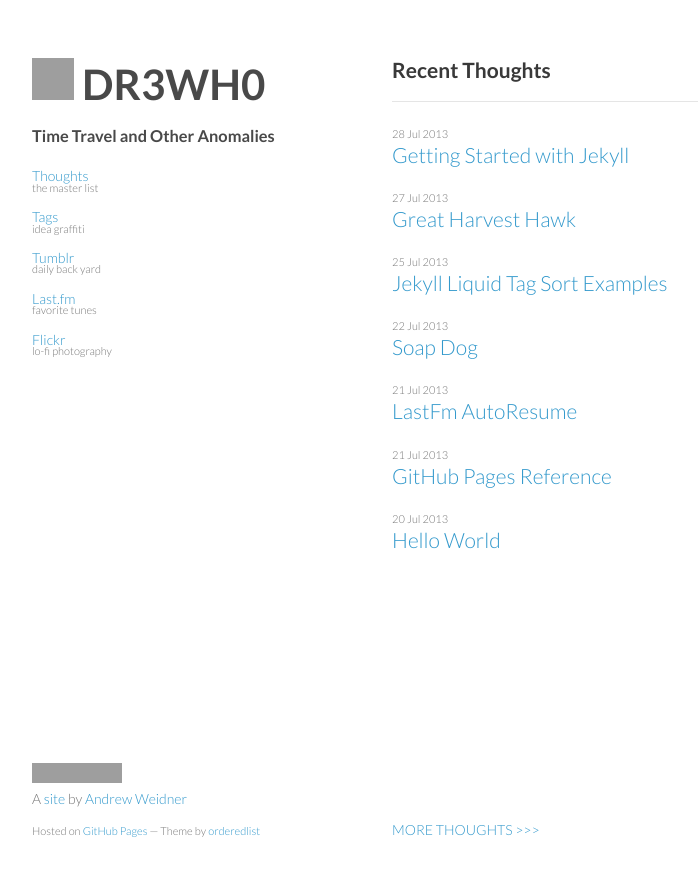
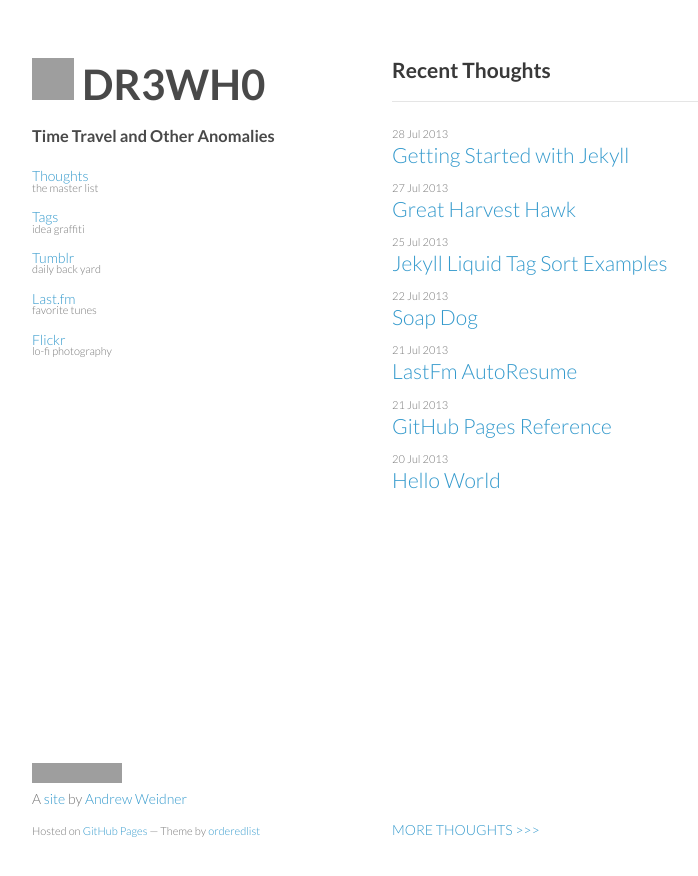
Before and after one commit to DR3WH0/DR3WH0.github.io, a Jekyll site: the page built from index.html, in a window 1280 px wide. Shown: the top 876 px of the page, without its empty margins (178-876 px from the left). Built offline with Jekyll 4.4.1, drawn with Linux system fonts in a browser that asks for light colours; Markdown is read by kramdown in place of the engine named in the settings; comment, search, counter and statistics services are not loaded; grey boxes are pictures that could not be loaded.

Commit message:
Update index.html

```diff
--- a/index.html
+++ b/index.html
@@ -8,7 +8,7 @@
 
 {% for post in site.posts limit:7 %}
   <small>{{ post.date | date_to_string }}</small>
-  <h2><a href="{{ post.url }}" {% if post.description %} title="{{ post.description }}" {% endif %}>{{ post.title }}</a></h2>
+  <h2 class="recent"><a href="{{ post.url }}" {% if post.description %} title="{{ post.description }}" {% endif %}>{{ post.title }}</a></h2>
 {% endfor %}
 
 <footer>
```
